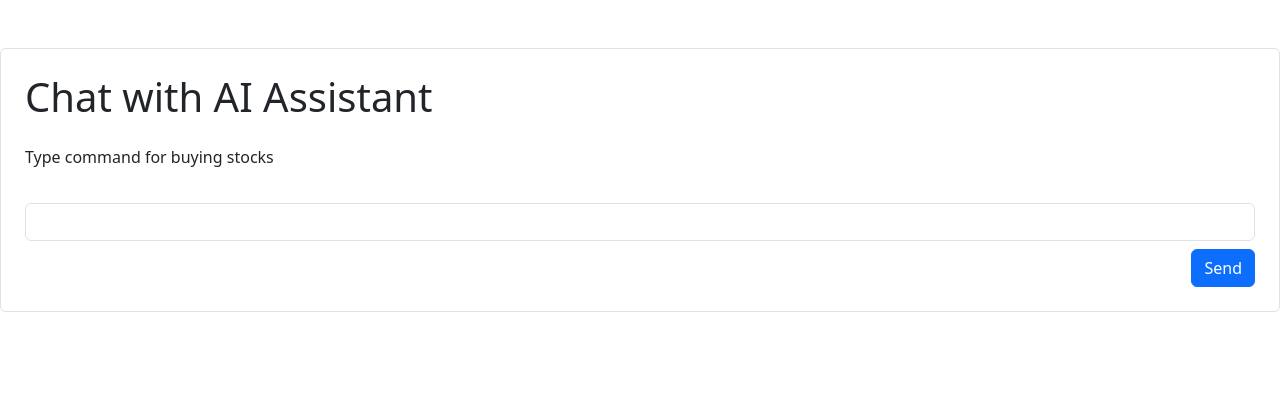
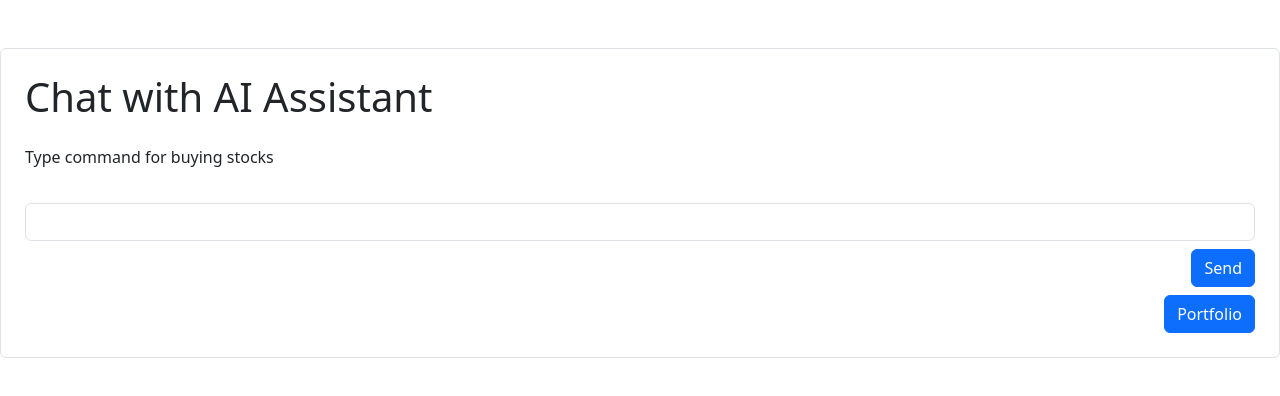
Before and after one commit to mashkovd/ai-assistant-ui, a Vue app: page /chat in a window 1280 px wide. Shown: the top 396 px of the page. Built offline with nearby package versions, Linux system fonts and the light colour scheme; no server answers; sample sign-in values are in the browser's storage.

Commit message:
add portfolio button

```diff
--- a/src/components/Chat.vue
+++ b/src/components/Chat.vue
@@ -13,9 +13,11 @@
       <div class="d-flex justify-content-end">
         <button type="submit" class="btn btn-primary mt-2">Send</button>
       </div>
-<!--      <div class="d-flex justify-content-end">-->
-<!--        <button type="button" @click="placeOrder" class="btn btn-primary mt-2">Order</button>-->
-<!--      </div>-->
+    </form>
+        <form @submit.prevent="getPortfolio">
+      <div class="d-flex justify-content-end">
+        <button type="submit" class="btn btn-primary mt-2">Portfolio</button>
+      </div>
     </form>
     <div v-if="errorMessage" class="text-danger">
       {{ errorMessage }}
@@ -68,16 +70,12 @@ export default {
         this.spinnerActive = false;
       }
     },
-    async placeOrder() {
-      const data = {
-        symbol: "BOO", // Replace with actual symbol data
-        quantity: 10,   // Replace with actual quantity data
-      };
+    async getPortfolio() {
+      this.spinnerActive = true;
       try {
         const token = localStorage.getItem("auth_token");
         const response = await axios.post(
-          "/order",
-          data,
+          "/portfolio",
           { headers: { Authorization: `Bearer ${token}` } }
         );
         console.log("Order response:", response.data);
```
